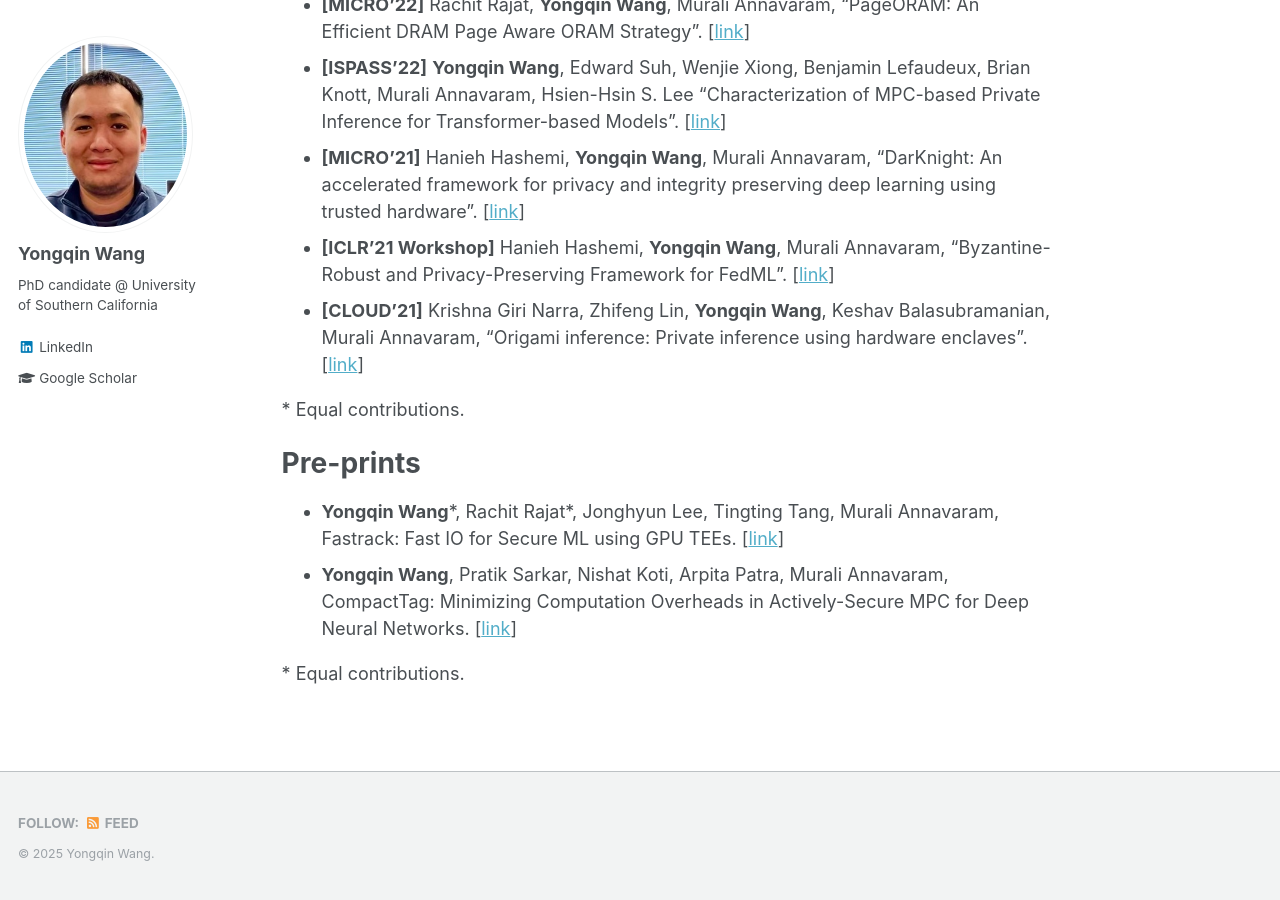
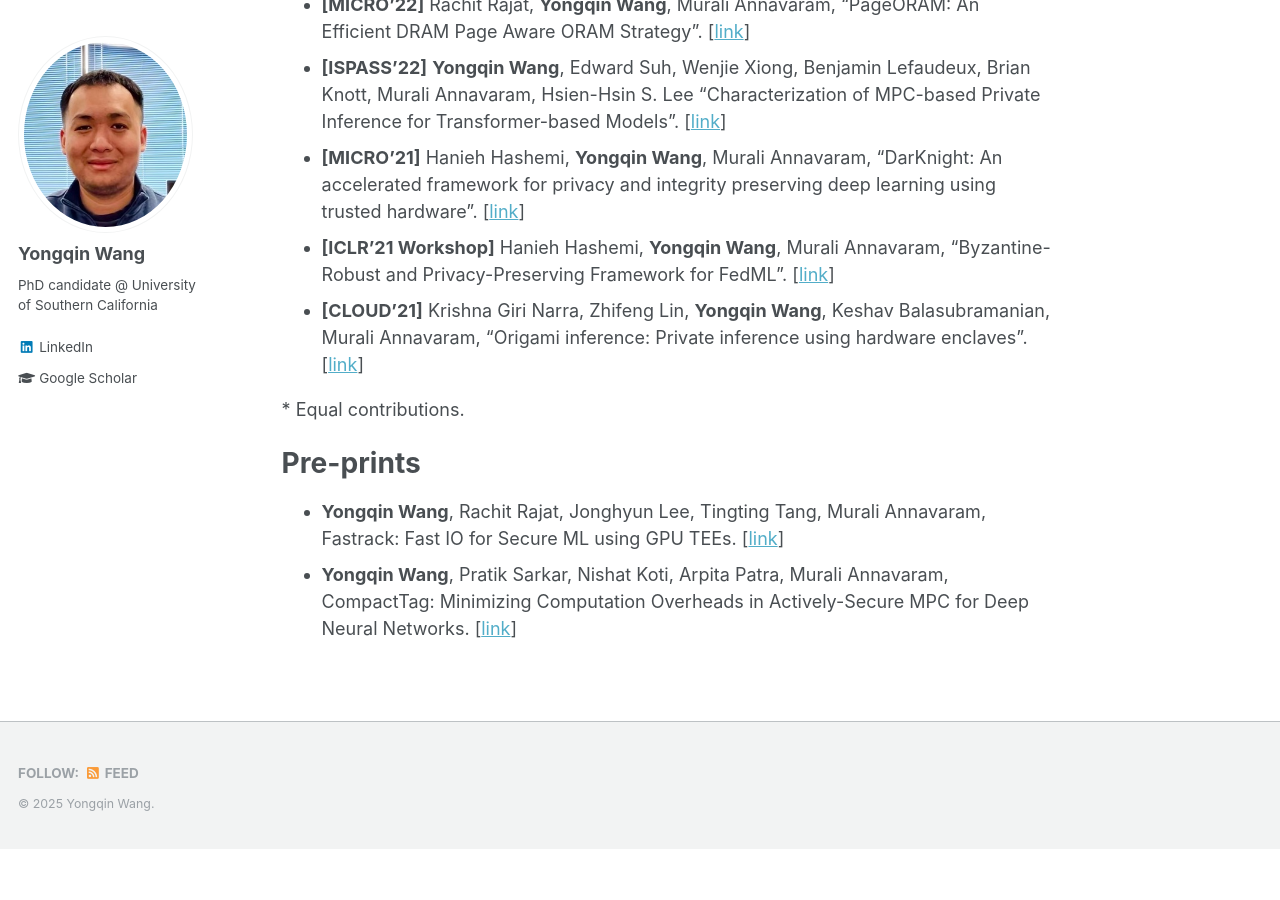
Before and after one commit to iihihiuh/yongqin.github.io, a Jekyll site: the page built from _pages/about.md, in a window 1280 px wide and 900 px high, scrolled down 849 px. Built offline with Jekyll 4.4.1, drawn with Linux system fonts in a browser that asks for light colours; after the commit the page ends 1698 px from its top, so only the background shows below that.

Commit message:
update website

```diff
--- a/_pages/about.md
+++ b/_pages/about.md
@@ -28,7 +28,5 @@ I am a PhD candidate at the University of Southern California (USC) working with
 \* Equal contributions.
 
 # Pre-prints
-- **Yongqin Wang**\*, Rachit Rajat\*, Jonghyun Lee, Tingting Tang, Murali Annavaram, Fastrack: Fast IO for Secure ML using GPU TEEs. \[[link](https://arxiv.org/abs/2410.15240)\]
+- **Yongqin Wang**, Rachit Rajat, Jonghyun Lee, Tingting Tang, Murali Annavaram, Fastrack: Fast IO for Secure ML using GPU TEEs. \[[link](https://arxiv.org/abs/2410.15240)\]
 - **Yongqin Wang**, Pratik Sarkar, Nishat Koti, Arpita Patra, Murali Annavaram, CompactTag: Minimizing Computation Overheads in Actively-Secure MPC for Deep Neural Networks. \[[link](https://eprint.iacr.org/2023/1729)\]
-
-\* Equal contributions.
```
